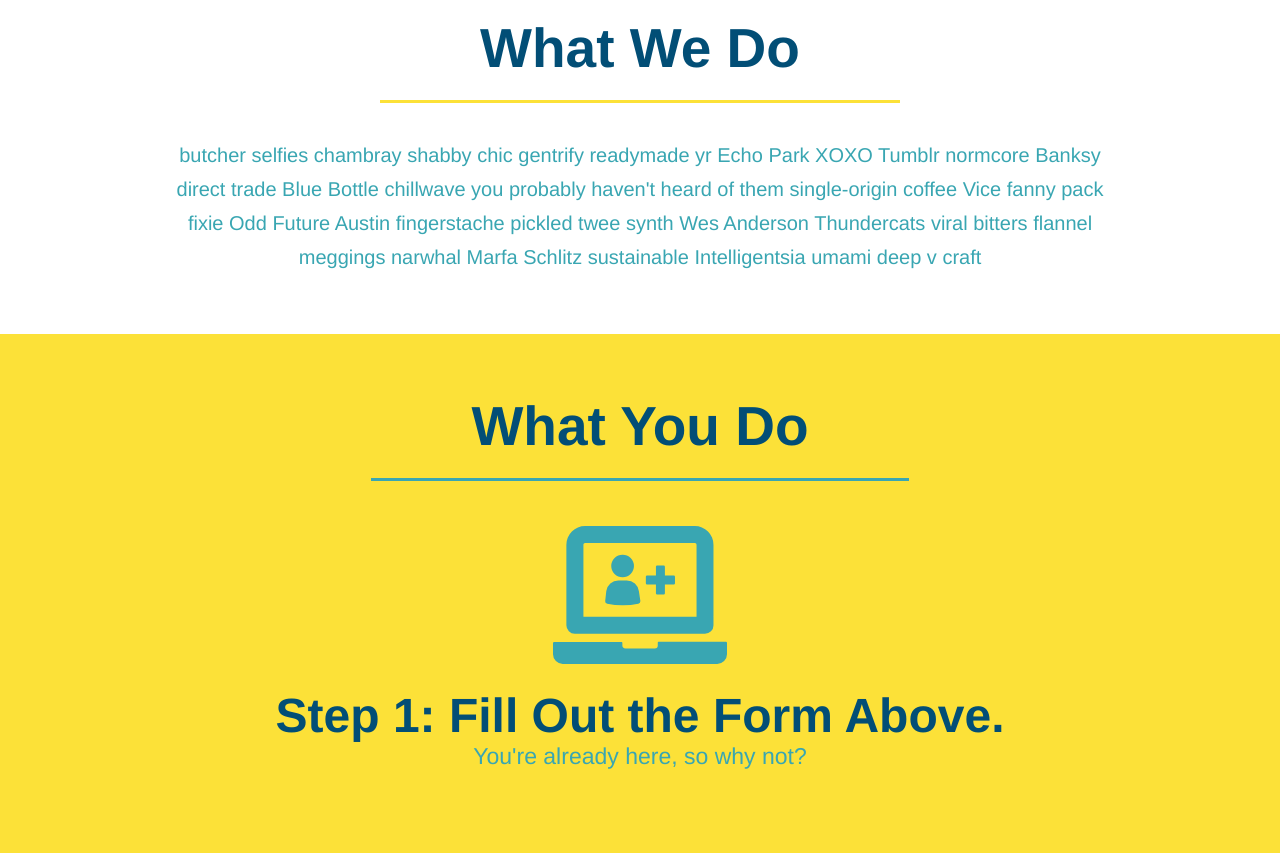
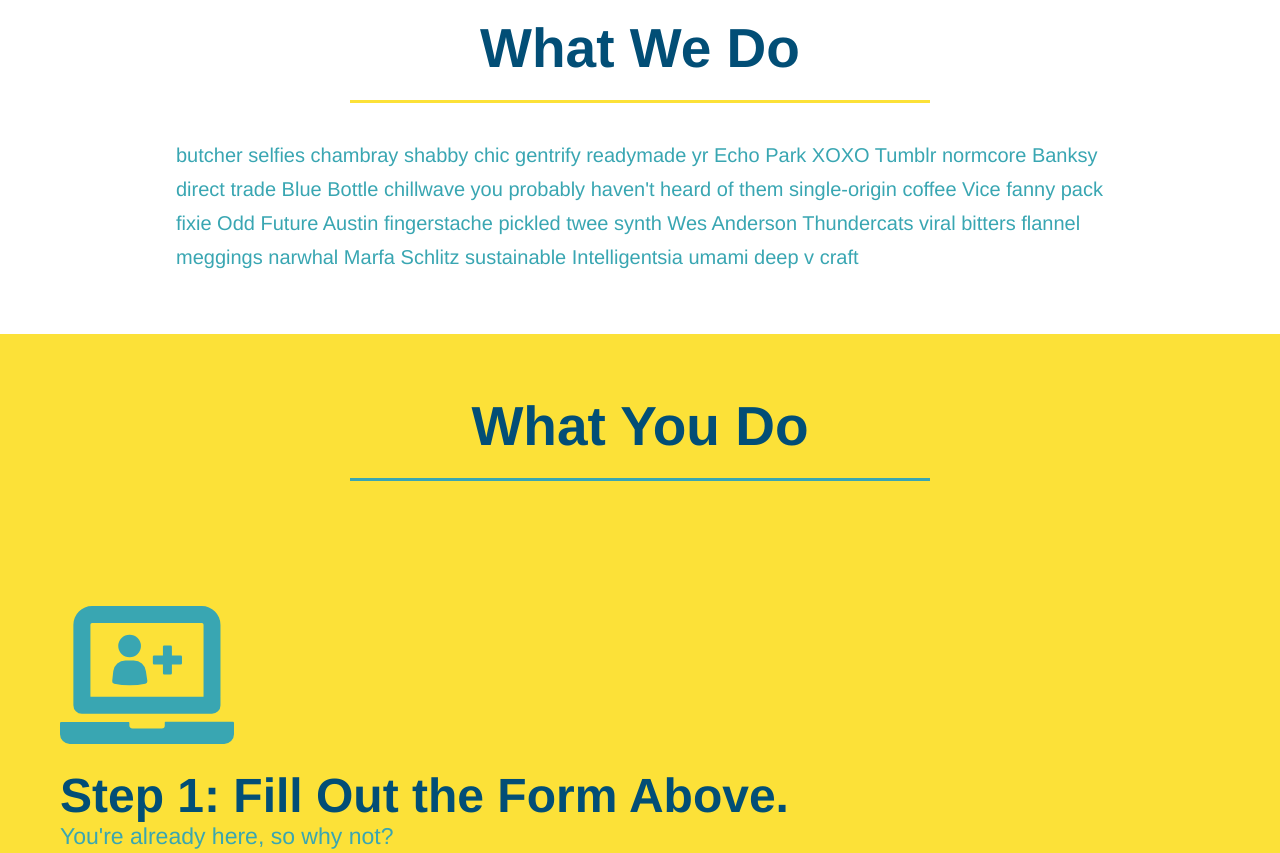
Before and after one commit to Jstelzl/run-buddy, a plain HTML site: page index.html in a window 1280 px wide. Shown: the part 720-1573 px from the top of the page. Drawn offline with Linux system fonts and the light colour scheme.

Commit message:
wrapped primary borders with fl ex-row

```diff
--- a/assets/css/style.css
+++ b/assets/css/style.css
@@ -141,10 +141,6 @@ section {
 }
 /* Hero Style Ends */
 
-.intro {
-  text-align: center;
-}
-
 .intro p {
   line-height: 1.7;
   color: #39a6b2;
@@ -154,17 +150,17 @@ section {
 }
 
 .steps {
-  text-align: center;
   background: #fce138;
 }
 
 .section-title {
   font-size: 55px;
   color: #024e76;
-  margin-bottom: 35px;
-  padding: 0 100px 20px 100px;
-  display: inline-block;
   border-bottom: 3px solid;
+  padding-bottom: 20px;
+  text-align: center;
+  margin: 0 auto 35px auto;
+  width: 50%;
 }
 
 .primary-border {
@@ -249,7 +245,6 @@ section {
 
 /* REACH OUT STYLE START */
 .contact {
-  text-align: center;
   background: #024e76;
 }
 
@@ -288,4 +283,8 @@ section {
   color: #fce138;
 }
 
+.flex-row {
+  display: flex;
+}
+
 /* REACH OUT STYLE END */
--- a/index.html
+++ b/index.html
@@ -71,16 +71,23 @@
 
         <!-- "what we do" section -->
         <section id="what-we-do" class="intro">
+            <div class="flex-row">
                 <h2 class="section-title primary-border">What We Do</h2>
+            </div>
+            <div class="flex-row">
                 <p>
                 butcher selfies chambray shabby chic gentrify readymade yr Echo Park XOXO Tumblr normcore Banksy direct trade Blue Bottle chillwave you probably haven't heard of them single-origin coffee Vice fanny pack fixie Odd Future Austin fingerstache pickled twee synth Wes Anderson Thundercats viral bitters flannel meggings narwhal Marfa Schlitz sustainable Intelligentsia umami deep v craft
                 </p>
+            </div>
         </section>
 
         <!-- "What you Do" Section -->
         <section id="what-you-do" class="steps">
-            <h2 class="section-title secondary-border">What You Do</h2>
-
+            <div class="flex-row">
+                <h2 class="section-title secondary-border">
+                 What You Do
+                </h2>
+            </div>
             <div>
                 <!-- insert this img element -->
                 <img src="./assets/css/images/01-04-svgs/step-1.svg" alt="" />
@@ -130,10 +137,11 @@
 
         <!-- "Meet the Trainers" section -->
         <section id="your-trainers" class="trainers">
+            <div class="flex-row">
                 <h2 class="section-title primary-border">
                     Meet The Trainers
                 </h2>
-
+            </div>
             <!-- First Trainer -->
             <article class="trainer">
                 <img src="./assets/css/images/01-04-svgs/01-05-trainers/trainer-1.jpg" alt="Arron Stephens in his workout clothes, ready to pump iron" />
@@ -176,9 +184,11 @@
 
         <!-- "reach out" section -->
         <section id="reach-out" class="contact">
+            <div class="flex-row">
                 <h2 class="section-title secondary-border">
                     Reach Out
                 </h2>
+            </div>
             <!-- contact container -->
             <div class="contact-info">
                 <div>
```
Lines whose indentation alone changed are shown as unchanged.
